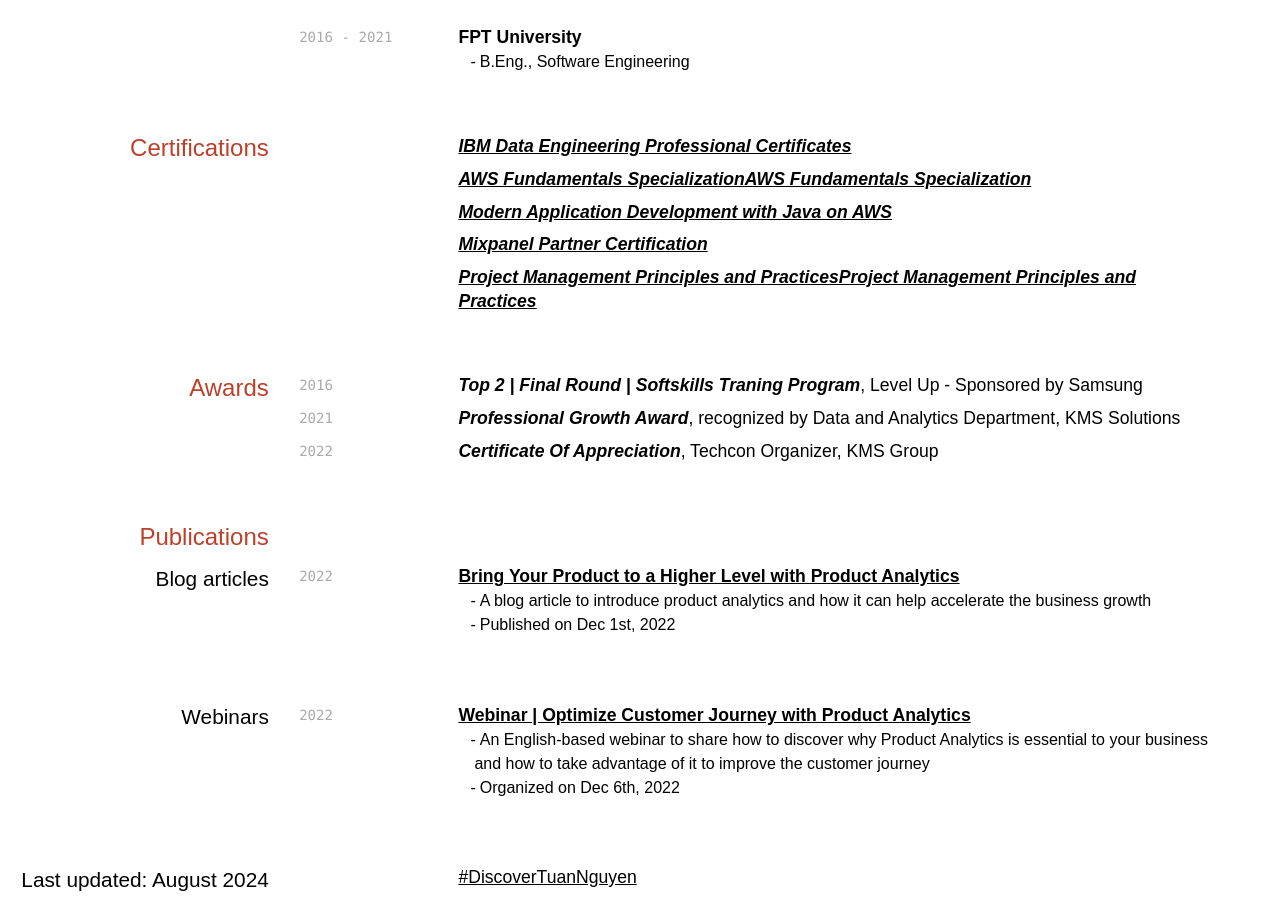
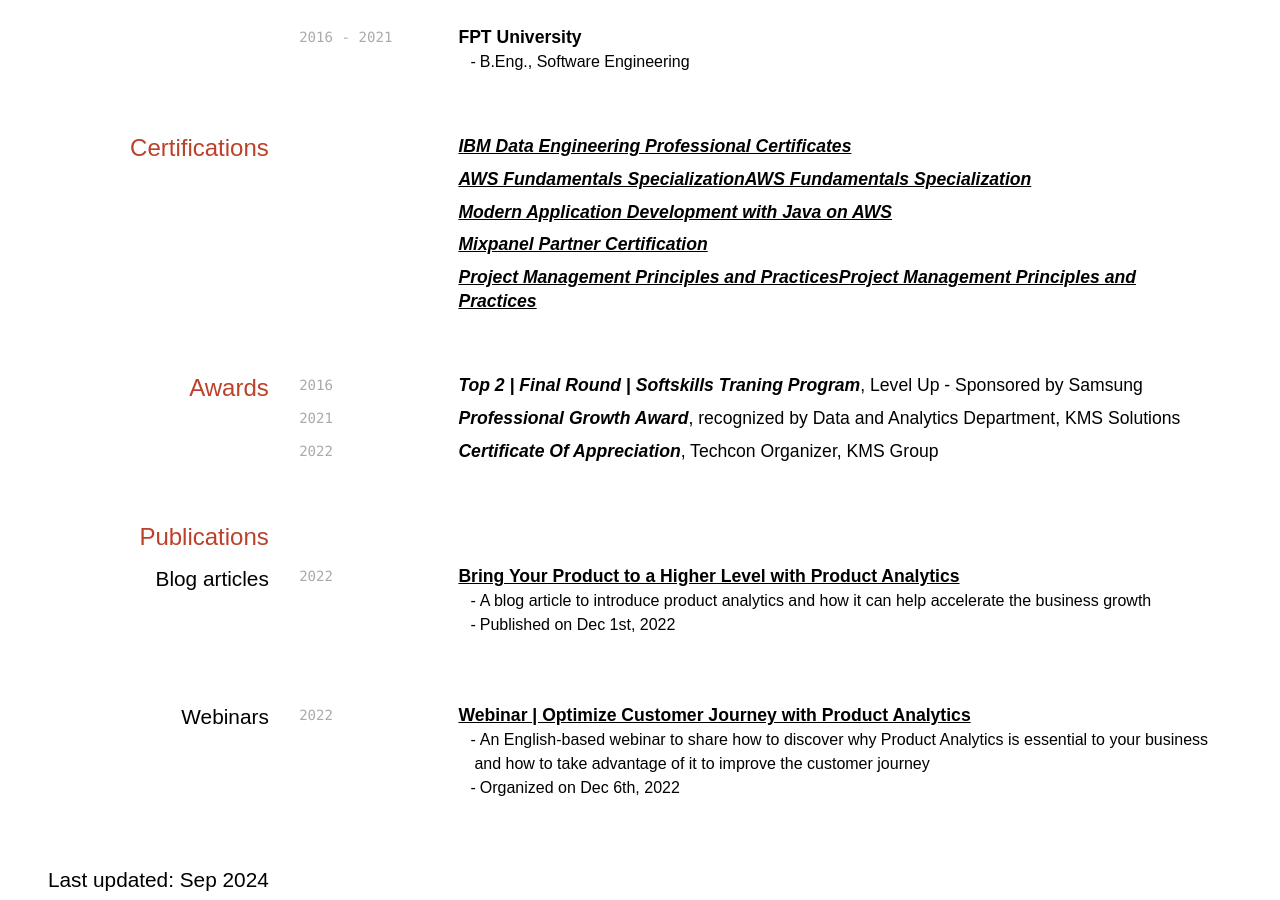
Before and after one commit to tuannnh/cv, a Jekyll site: the page built from index.md, in a window 1280 px wide and 900 px high, scrolled down 3474 px. Built offline with Jekyll 4.4.1, drawn with Linux system fonts in a browser that asks for light colours; nearby versions of some CDN libraries; some web fonts are replaced; a style sheet for code colours, icons or effects is not loaded.

Commit message:
Update index.md

```diff
--- a/index.md
+++ b/index.md
@@ -204,6 +204,6 @@ _Certificate Of Appreciation_, Techcon Organizer, KMS Group
 - An English-based webinar to share how to discover why Product Analytics is essential to your business and how to take advantage of it to improve the customer journey
 - Organized on Dec 6th, 2022
 
-<h3 align="right">Last updated: August 2024</h3>
+<h3 align="right">Last updated: Sep 2024</h3>
 
-<span align="center"><b><a href="https://hungtuan.me">#DiscoverTuanNguyen</a></b></span>
+<!-- <span align="center"><b><a href="https://hungtuan.me">#DiscoverTuanNguyen</a></b></span>  -->
```
